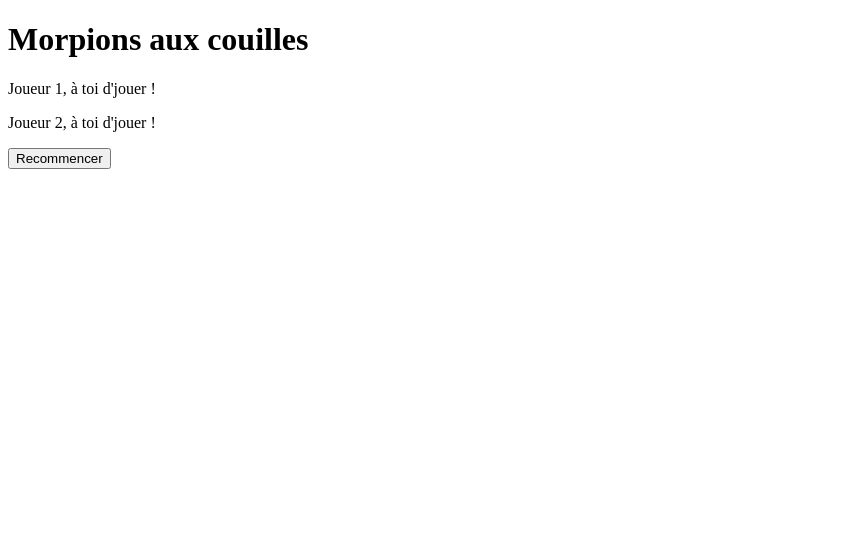
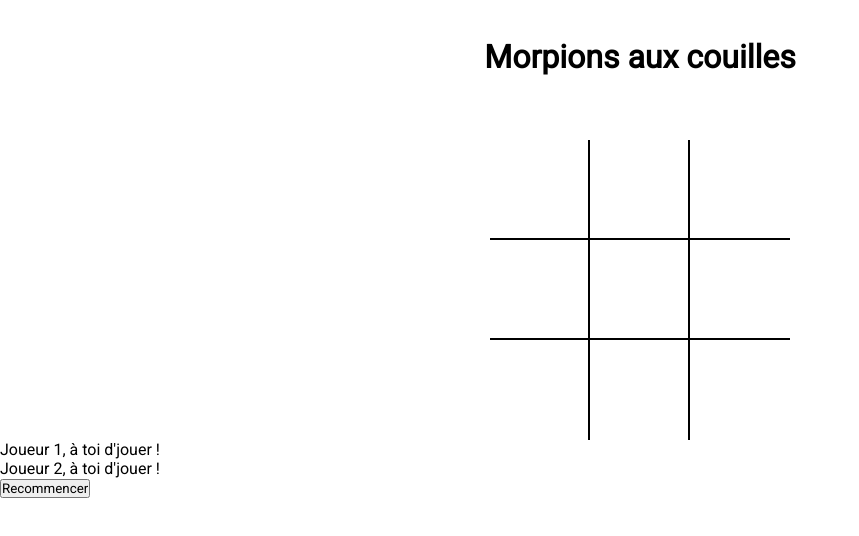
Before and after one commit to BVCoca/Morpion, a plain HTML site: page index.html in a window 1280 px wide. Shown: the whole page, without its empty margins (0-859 px from the left). Drawn offline with Linux system fonts and the light colour scheme.

Commit message:
html css

```diff
--- a/index.html
+++ b/index.html
@@ -6,6 +6,7 @@
     <title>Morpion</title>
     <link rel="stylesheet" href="style.css">
     <script src="main.js" defer></script>
+    <link href="https://fonts.googleapis.com/css?family=Roboto" rel="stylesheet">
 </head>
 
 <body>
@@ -23,7 +24,7 @@
             <div class="cell"></div>
         </div>
     </div>
-    <div id="player">
+    <div id="playerTurn">
         <div id="p1">
             <p>Joueur 1, à toi d'jouer !</p>
         </div>
--- a/style.css
+++ b/style.css
@@ -0,0 +1,43 @@
+*
+{
+    margin: 0%;
+    padding: 0%;
+    box-sizing: border-box;
+    font-family: 'Roboto';
+}
+#boardTitle
+{
+    display: flex;
+    flex-direction: column;
+    justify-content: center;
+    align-items: center;
+}
+#boardTitle h1
+{
+    margin: 3% 0% 5% 0%;
+}
+#board
+{
+    display: flex;
+    flex-wrap: wrap;
+    height: 300px;
+    width: 300px;
+}
+.cell
+{
+    display: flex;
+    align-items: center;
+    justify-content: center;
+    height: 100px;
+    width: 100px;
+    border-right: 2px solid black;
+    border-bottom: 2px solid black;
+}
+.cell:nth-child(3n)
+{
+    border-right: none;
+}
+.cell:nth-child(6) ~ .cell
+{
+    border-bottom: none;
+}
```
